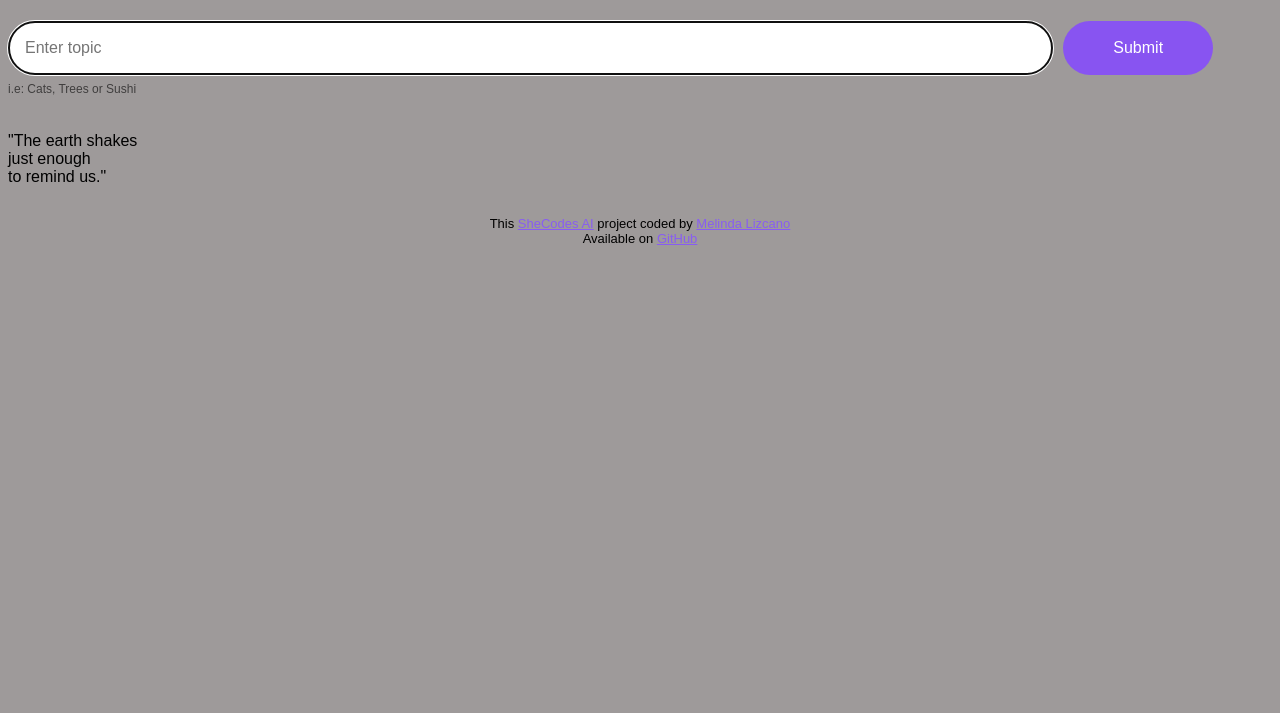
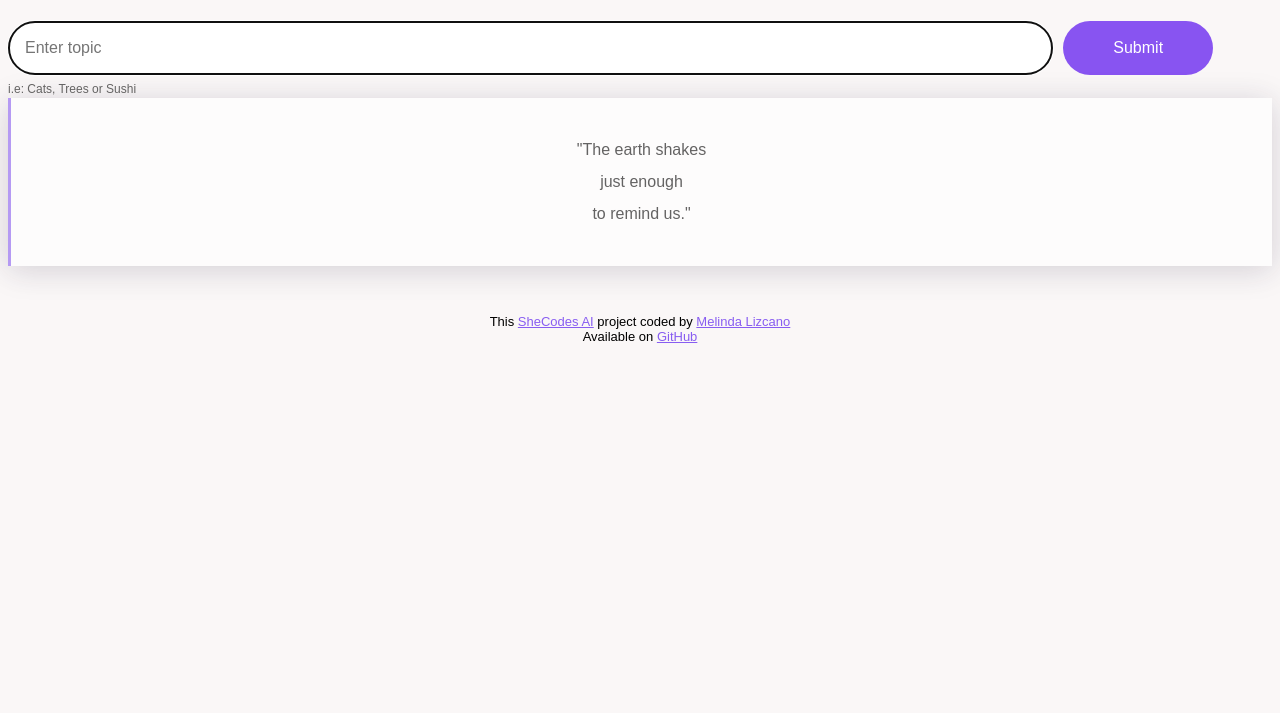
Before and after one commit to mlizcano11/SheCodesAIProject, a plain HTML site: page index.html in a window 1280 px wide. Shown: the part 87-800 px from the top of the page. Drawn offline with Linux system fonts and the light colour scheme.

Commit message:
corrected div for poem class

```diff
--- a/index.html
+++ b/index.html
@@ -25,16 +25,15 @@
         />
         <input type="submit" class="submit-button"/>
     </form>
-    <div class="hint">i.e: Cats, Trees or Sushi</div>
-</div>
-<div class="poem hidden" id="poem"></div>
+    <div class="hint">i.e: Cats, Trees or Sushi
 
-
+<div class="poem" id="poem"> <p>
+    "The earth shakes <br> just enough <br> to remind us."
+    </p></div>
 <br>
 <div>
-    <p>
-    "The earth shakes <br> just enough <br> to remind us."
-    </p>
+</div>
+</div>
 </div>
 </main>
 
--- a/src/styles.css
+++ b/src/styles.css
@@ -5,7 +5,7 @@
 }
 
 body {
-    background-color: rgb(158, 154, 154);
+    background-color: rgb(250, 247, 247);
     font-family: Arial, Helvetica, sans-serif;
 
 }
@@ -64,6 +64,7 @@ form {
 }
 
 .poem {
+    text-align: center;
     font-size: 16px;
     background-color: #fff;
     padding: 20px;
```
